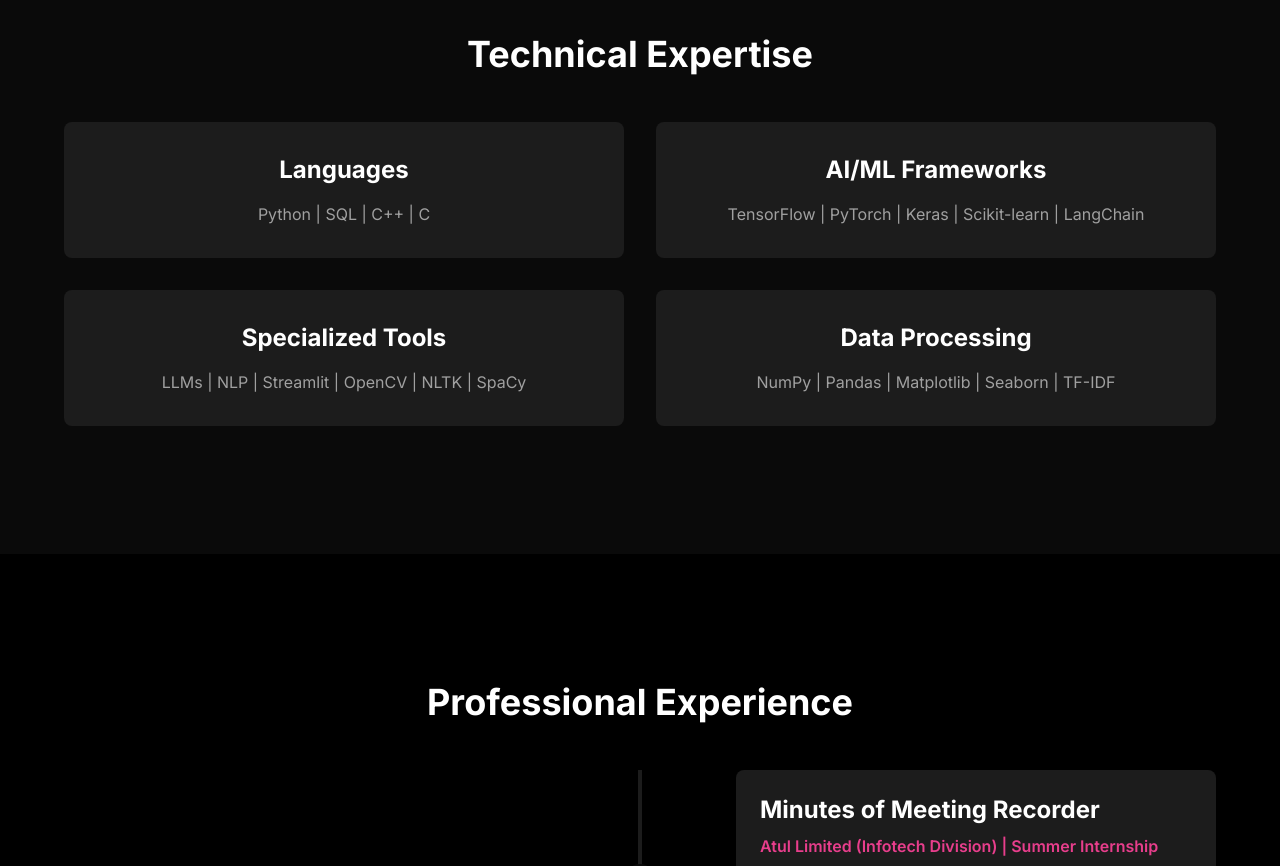
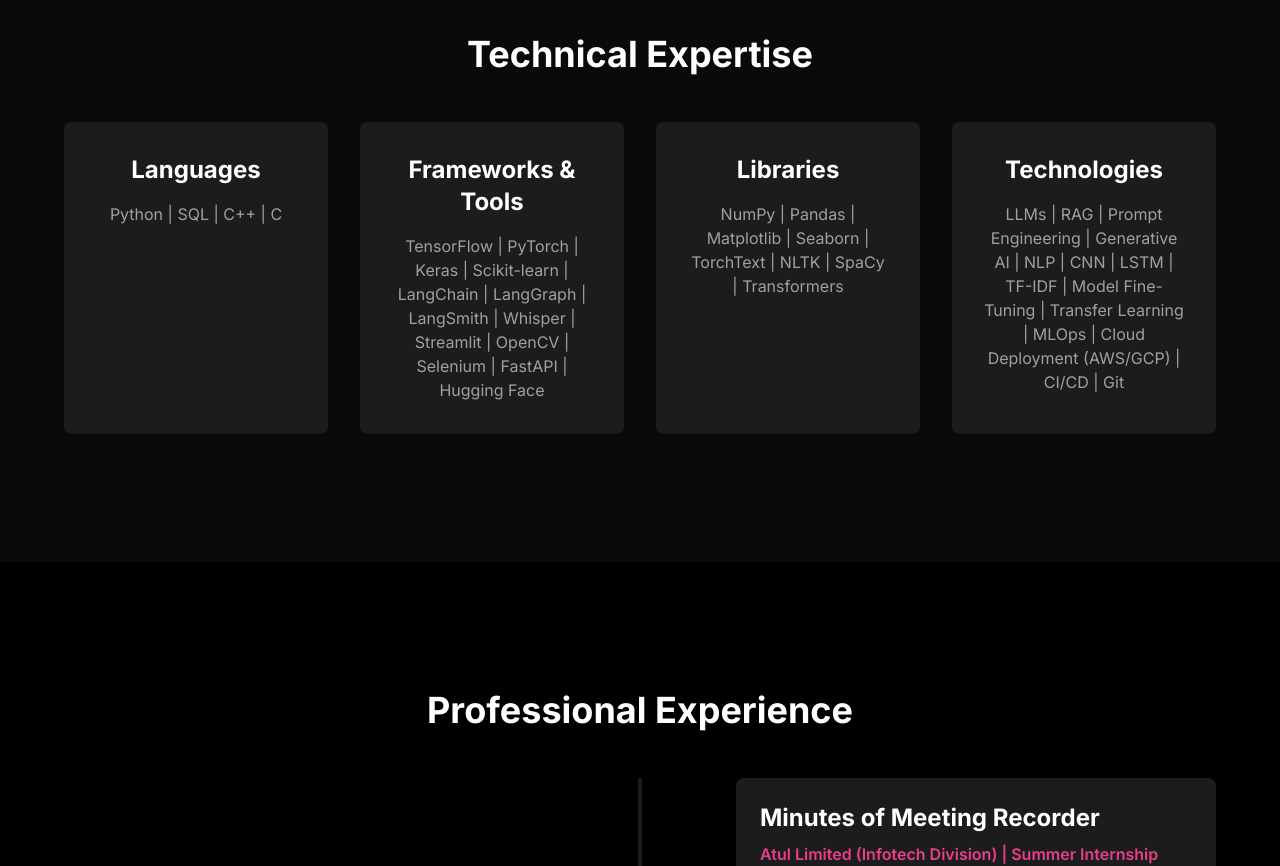
Before and after one commit to MADSKULL21/PORTFOLIO, a React (Vite) app: page / in a window 1280 px wide. Shown: the part 1580-2446 px from the top of the page. Built offline with nearby package versions, Linux system fonts and the light colour scheme.

Commit message:
Update skills with comprehensive technologies and frameworks

```diff
--- a/components/Skills.tsx
+++ b/components/Skills.tsx
@@ -7,16 +7,16 @@
     skills: ['Python', 'SQL', 'C++', 'C'],
   },
   {
-    title: 'AI/ML Frameworks',
-    skills: ['TensorFlow', 'PyTorch', 'Keras', 'Scikit-learn', 'LangChain'],
+    title: 'Frameworks & Tools',
+    skills: ['TensorFlow', 'PyTorch', 'Keras', 'Scikit-learn', 'LangChain', 'LangGraph', 'LangSmith', 'Whisper', 'Streamlit', 'OpenCV', 'Selenium', 'FastAPI', 'Hugging Face'],
   },
   {
-    title: 'Specialized Tools',
-    skills: ['LLMs', 'NLP', 'Streamlit', 'OpenCV', 'NLTK', 'SpaCy'],
+    title: 'Libraries',
+    skills: ['NumPy', 'Pandas', 'Matplotlib', 'Seaborn', 'TorchText', 'NLTK', 'SpaCy', 'Transformers'],
   },
   {
-    title: 'Data Processing',
-    skills: ['NumPy', 'Pandas', 'Matplotlib', 'Seaborn', 'TF-IDF'],
+    title: 'Technologies',
+    skills: ['LLMs', 'RAG', 'Prompt Engineering', 'Generative AI', 'NLP', 'CNN', 'LSTM', 'TF-IDF', 'Model Fine-Tuning', 'Transfer Learning', 'MLOps', 'Cloud Deployment (AWS/GCP)', 'CI/CD', 'Git'],
   },
 ];
 
@@ -42,7 +42,7 @@
     <section id="skills" className="py-20 md:py-32 bg-brand-dark">
       <div className="container mx-auto px-6 text-center">
         <h2 className="text-4xl font-bold mb-12">Technical Expertise</h2>
-        <div className="grid grid-cols-1 md:grid-cols-2 gap-8">
+        <div className="grid grid-cols-1 md:grid-cols-2 lg:grid-cols-4 gap-8">
           {skillsData.map((category) => (
             <SkillCard key={category.title} title={category.title} skills={category.skills} />
           ))}
```
